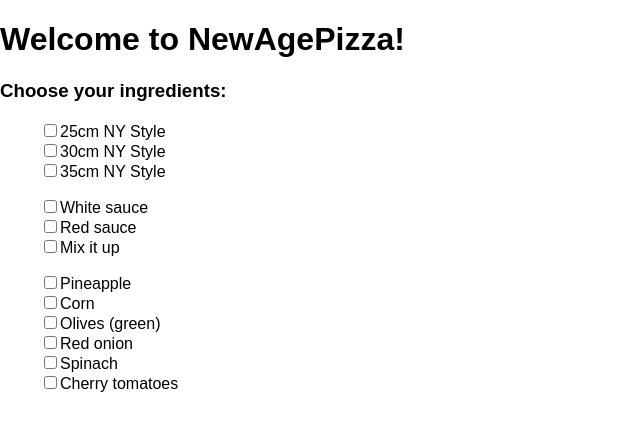
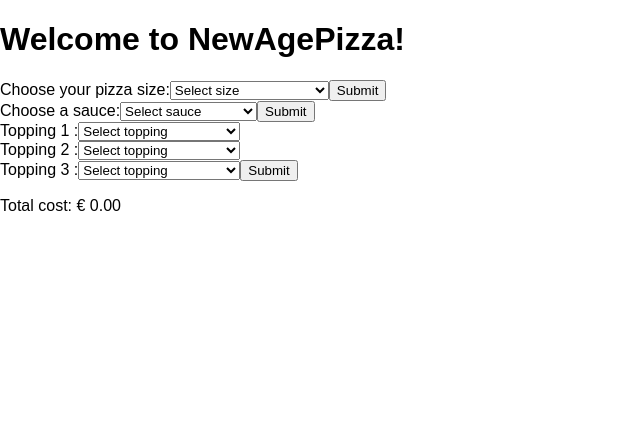
Before and after one commit to KristineTrona/pizza-configurator, a React (Create React App) app: page / in a window 1280 px wide. Shown: the top 430 px of the page, without its empty margins (0-640 px from the left). Built offline with nearby package versions, Linux system fonts and the light colour scheme.

Commit message:
changed checkboxes into dropdowns

```diff
--- a/src/actions/pizza.js
+++ b/src/actions/pizza.js
@@ -2,6 +2,8 @@
 
 
 export const LOAD_PIZZAS = "LOAD_PIZZAS"
+export const SELECT_BASE = "SELECT_BASE"
+export const UPDATE_COST = "UPDATE_COST"
 
 export function loadPizzas() {
     return {
@@ -12,3 +14,17 @@
           toppings: toppings}
   }
 }
+
+export function selectBase(base) {
+  return {
+    type: SELECT_BASE,
+    payload: base
+  }
+}
+
+export function updateCost(price) {
+  return {
+    type: UPDATE_COST,
+    payload: price
+  }
+}
--- a/src/components/PizzaBase.jsx
+++ b/src/components/PizzaBase.jsx
@@ -4,11 +4,12 @@
   if(!props.bases)
     return <h1>Loading...</h1>
   return (
-    <form className = "pizza-base-form">
-      <ul> {props.bases.map(base =>
-        <li key = {base.title}>
-          <input type= "checkbox"/>{base.title}
-        </li>)}
-      </ul>
+    <form className = "pizza-base-form" onSubmitBase={props.onSubmitBase}>
+      <label htmlFor="base-selector">Choose your pizza size:</label>
+        <select id = "base-selector" name="base" onChange={props.onChange}>
+          <option value = ""> Select size</option>
+          {props.bases.map(base => <option value={base.title}>{base.title} 	&euro; {base.price.toFixed(2)}</option>)}
+          </select>
+        <button type = "submit">Submit</button>
     </form>)
 }
--- a/src/components/PizzaContainer.jsx
+++ b/src/components/PizzaContainer.jsx
@@ -3,10 +3,28 @@
 import PizzaBase from './PizzaBase'
 import PizzaSauce from './PizzaSauce'
 import PizzaToppings from './PizzaToppings'
-import {loadPizzas} from '../actions/pizza'
+import {loadPizzas, selectBase, updateCost} from '../actions/pizza'
 
 
 class PizzaContainer extends React.Component {
+  state = {
+    base: "",
+    sauce: "",
+    topping: ""
+  }
+
+  onChange = (event) => {
+      this.setState({
+        [event.target.name]: event.target.value
+      })
+  }
+
+  onSubmitBase= (event) =>{
+    event.preventDefault()
+    this.props.selectBase(this.state.base)
+    this.props.updateCost(this.props.pizza.bases.find(base => base.title===this.state.base).price)
+  }
+
 
   componentDidMount() {
       this.props.loadPizzas()
@@ -16,10 +34,10 @@
     return(
       <div className = "pizza-container">
         <h1>Welcome to NewAgePizza!</h1>
-        <h3>Choose your ingredients:</h3>
-        <PizzaBase bases= {this.props.pizza.bases}/>
+        <PizzaBase bases= {this.props.pizza.bases} onChange={this.onChange} onSubmitBase={this.onSubmitBase}/>
         <PizzaSauce sauces = {this.props.pizza.sauces}/>
         <PizzaToppings toppings = {this.props.pizza.toppings}/>
+        <p>Total cost: 	&euro; {this.props.pizza.price.toFixed(2)}</p>
       </div>)
   }
 }
@@ -29,4 +47,4 @@
 })
 
 
-export default connect(mapStateToProps, {loadPizzas})(PizzaContainer)
+export default connect(mapStateToProps, {loadPizzas, selectBase, updateCost})(PizzaContainer)
--- a/src/components/PizzaSauce.jsx
+++ b/src/components/PizzaSauce.jsx
@@ -4,11 +4,12 @@
   if(!props.sauces)
     return <h1>Loading...</h1>
   return (
-    <form className = "pizza-sauce-form">
-      <ul> {props.sauces.map(sauce =>
-        <li key = {sauce.title}>
-          <input type= "checkbox"/>{sauce.title}
-        </li>)}
-      </ul>
+    <form className = "pizza-sauce-form" onSubmitBase={props.onSubmitBase}>
+      <label htmlFor="sauce-selector">Choose a sauce:</label>
+        <select id = "sauce-selector" name="sauce" onChange={props.onChange}>
+          <option value = ""> Select sauce</option>
+          {props.sauces.map(sauce => <option value={sauce.title}>{sauce.title} 	&euro; {sauce.price.toFixed(2)}</option>)}
+          </select>
+        <button type = "submit">Submit</button>
     </form>)
 }
--- a/src/components/PizzaToppings.jsx
+++ b/src/components/PizzaToppings.jsx
@@ -4,12 +4,32 @@
   if(!props.toppings)
     return <h1>Loading...</h1>
   return (
-    <form className = "pizza-toppings-form">
-      <ul> {props.toppings.map(topping =>
-        <li key = {topping.title}>
-          <input type= "checkbox"/>{topping.title}
-        </li>)}
-      </ul>
+    <form className = "pizza-toppings-form" onSubmitBase={props.onSubmitBase}>
+
+      <div className = "topping-1">
+        <label htmlFor="topping-selector-1">Topping 1 :</label>
+          <select id = "topping-selector-1" name="topping-1" onChange={props.onChange}>
+            <option value = ""> Select topping</option>
+            {props.toppings.map(topping => <option value={topping.title}>{topping.title} 	&euro; {0.50.toFixed(2)} </option>)}
+          </select>
+      </div>
+
+      <div className = "topping-2">
+        <label htmlFor="topping-selector-2">Topping 2 :</label>
+          <select id = "topping-selector-2" name="topping-1" onChange={props.onChange}>
+            <option value = ""> Select topping</option>
+            {props.toppings.map(topping => <option value={topping.title}>{topping.title} 	&euro; {0.50.toFixed(2)} </option>)}
+          </select>
+      </div>
+
+      <div className = "topping-3">
+        <label htmlFor="topping-selector-3">Topping 3 :</label>
+          <select id = "topping-selector-3" name="topping-1" onChange={props.onChange}>
+            <option value = ""> Select topping</option>
+            {props.toppings.map(topping => <option value={topping.title}>{topping.title} 	&euro; {0.50.toFixed(2)} </option>)}
+          </select>
+          <button type = "submit">Submit</button>
+        </div>
     </form>)
 
 }
--- a/src/reducers/pizza.js
+++ b/src/reducers/pizza.js
@@ -1,7 +1,7 @@
-import { LOAD_PIZZAS } from "../actions/pizza";
+import { LOAD_PIZZAS, SELECT_BASE, UPDATE_COST } from "../actions/pizza";
 
 
-const initialState = {bases: [], sauces: [], toppings: [], base: "", sauce: "", topping: "", price: ""}
+const initialState = {bases: [], sauces: [], toppings: [], base: "", sauce: "", topping: "", price: 0}
 
 const reducer = (state = initialState, action = {}) => {
   switch (action.type) {
@@ -11,7 +11,14 @@
         sauces: [...state.sauces = action.payload.sauces],
         toppings: [...state.toppings = action.payload.toppings]
       }
-
+    case SELECT_BASE:
+      return {...state,
+        base: action.payload
+      }
+    case UPDATE_COST:
+      return {...state,
+        price: action.payload
+      }
     default:
       return state
   }
```
